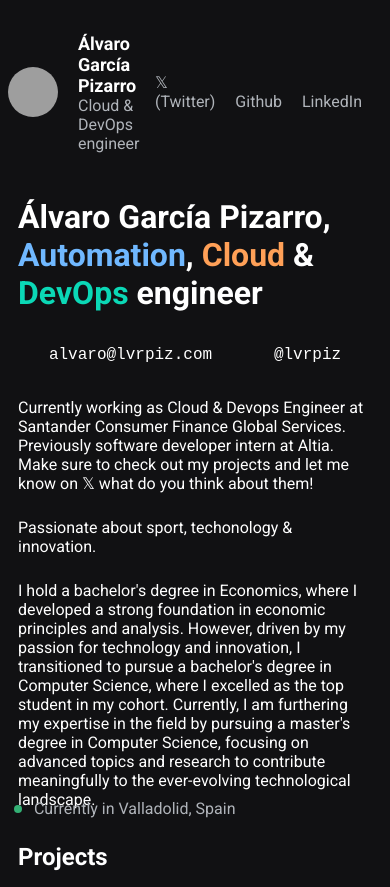
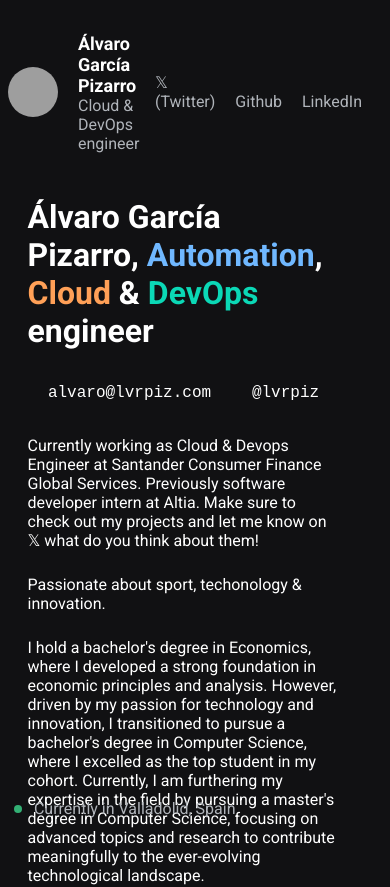
Before and after one commit to alvarogarciapiz/lvrpiz, a React (Vite) app: page / in a window 390 px wide. Shown: the top 887 px of the page. Built offline with nearby package versions, Linux system fonts and the light colour scheme; grey boxes are pictures that could not be loaded.

Commit message:
Update Content.css

```diff
--- a/src/assets/styles/Content.css
+++ b/src/assets/styles/Content.css
@@ -1,8 +1,8 @@
 .Content {
-    width: auto;
-    height: 65vh;
-    margin-left: 31vw;
-    margin-right: 31vw;
+    width: 38vw;
+    height: 70vh;
+    padding-left: 31vw;
+    padding-right: 31vw;
 }
 
 .Content p{
@@ -73,7 +73,10 @@
 
 @media only screen and (max-width: 600px) {
     .Content {
-        margin-left: 10px;
-        margin-right: 10px;
+        margin-left: 5vw;
+        width: 80vw;
+        height: auto;
+        padding-left: 0vw;
+        padding-right: 0vw;
     }
   }
```
